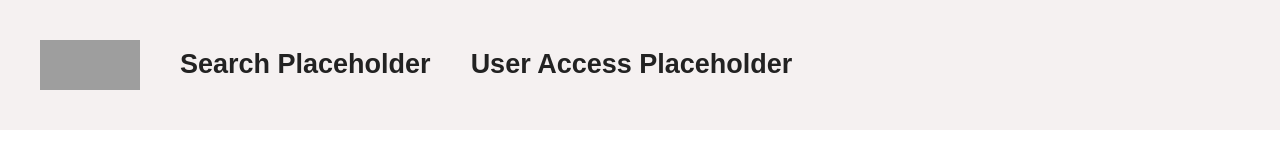
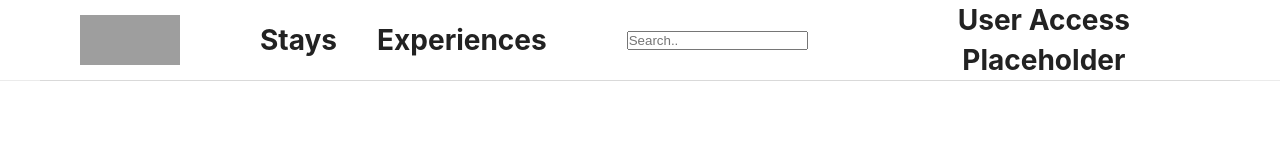
Before and after one commit to ikefika/schoolofcode, a plain HTML site: page AirBnB/index.html in a window 1280 px wide. Drawn offline with Linux system fonts and the light colour scheme; grey boxes are pictures that could not be loaded.

Commit message:
4-add-header-search-stays

```diff
--- a/AirBnB/index.html
+++ b/AirBnB/index.html
@@ -8,16 +8,48 @@
   </head>
 
   <body>
-    <section id="header-section" class="header-section">
-        <p id="logo-img" class="header-section"><img src="https://upload.wikimedia.org/wikipedia/commons/6/69/Airbnb_Logo_B%C3%A9lo.svg" alt="Company Logo" width="100px" height="50px" />
-        </p>
-        <p>
-            <h1 id="text" class="header-section">Search Placeholder</h1>
-        </p>
-        <p>
-            <h1 id="text" class="header-section">User Access Placeholder</h1>
-        </p>
-    </section>
+    <div id="main-wrapper" class="main-wrapper">
+        <div id="header-wrapper" class="header-wrapper">
+            <header id="header-section" class="header-wrapper">
+                <div class="logo-wrapper">
+                    <a id="logo-img" class="logo-wrapper" href="">
+                        <img src="https://upload.wikimedia.org/wikipedia/commons/6/69/Airbnb_Logo_B%C3%A9lo.svg" alt="Company Logo" width="100px" height="50px" />
+                    </a>
+                </div>
+
+                <div id="search-wrapper" class="search-wrapper">
+                    <div class="search-wrapper">
+                        <h1 id="stays-text" class="search-wrapper">Stays</h1>
+                        <h1 id="experiences-text" class="search-wrapper">Experiences</h1>
+                    </div>
+                    <div class="search-wrapper">
+                        <input type="text" placeholder="Search..">
+                    </div>
+
+                </div>
+
+                <div id="user-access-wrapper" class="user-access-wrapper">
+                    <p><h1 id="text" class="header-section">User Access Placeholder</h1></p>
+                </div>
+            </header>
+
+
+        </div>
+
+        <div id="theme-wrapper" class="theme-wrapper">
+
+        </div>
+
+        <div id="site-content-wrapper" class="site-content-wrapper">
+
+        </div>
+
+        <div id="footer-wrapper" class="footer-wrapper">
+
+        </div>
+
+    </div>
+
 
 
   </body>
--- a/AirBnB/styles.css
+++ b/AirBnB/styles.css
@@ -1,9 +1,9 @@
 :root {
-    --main-white: #f0f0f0;
+    --main-white: rgb(255,255,255);
     --main-red: #be3144;
     --main-blue: #45567d;
     --main-gray: #303841;
-    --main-black: rgb(34, 34, 34);
+    --main-black: #222222;
   }
 
   /* Base reset */
@@ -13,41 +13,89 @@
   }
 
 
-
+  /* HTML level styling */
   html {
     box-sizing: border-box;
-
+    display: block;
     /* Set font size for easy rem calculations
      * default document font size = 16px, 1rem = 16px, 100% = 16px
      * (100% / 16px) * 10 = 62.5%, 1rem = 10px, 62.5% = 10px
     */
-    font-size: 62.5%;
     scroll-behavior: smooth;
   }
 
 
 
 
-/* Base styles */
+/* Body Base styles */
 
 body {
-    font-family: 'Poppins', sans-serif;
-    font-size: 1.8rem; /* 18px */
+    background-color: var(--main-white);
+    font-family: Airbnb Cereal VF, Circular, -apple-system, BlinkMacSystemFont, Roboto, Helvetica Neue, sans-serif;
+    font-size: 0.875rem; /* 18px */
     font-weight: 400;
-    line-height: 1.4;
+    line-height: 1.43;
     color: var(--main-black);
   }
 
 
+/* Main Wrapper styles */
+.main-wrapper {
+    display: block;
+    position: relative;
+    text-size-adjust: 100%;
+  }
 
 
-/* Header section */
+/* Header Wrapper styles */
+.header-wrapper {
+    display: flex;
+    box-shadow: rgba(0, 0, 0, 0.08) 0px 1px 0px 0px;
+    box-sizing: border-box;
+    font-size: 14px;
+    height:fit-content;
+    position: relative;
+    align-items: center;
+    justify-content: space-between;
+    padding-inline-start: 40px;
+    padding-inline-end: 40px;
+    text-align: center;
 
-.header-section {
-    display: flex;
-    flex-direction: row;
-    justify-content: top;
-    align-items: center;
-    background-color: #f5f1f1;
-    padding: 2rem;
   }
+
+.logo-wrapper {
+display: flex;
+line-break: strict;
+align-items: center;
+vertical-align: middle;
+padding-right: 40px;
+
+}
+
+.search-wrapper {
+display: flex;
+line-break: strict;
+align-items: center;
+vertical-align: middle;
+padding-right: 40px;
+
+}
+
+
+/* Theme Wrapper styles */
+.theme-wrapper {
+
+
+  }
+
+/* Site Content Wrapper styles */
+.site-content-wrapper {
+
+
+}
+
+/* Footer Wrapper styles */
+.footer-wrapper {
+
+
+}
```
